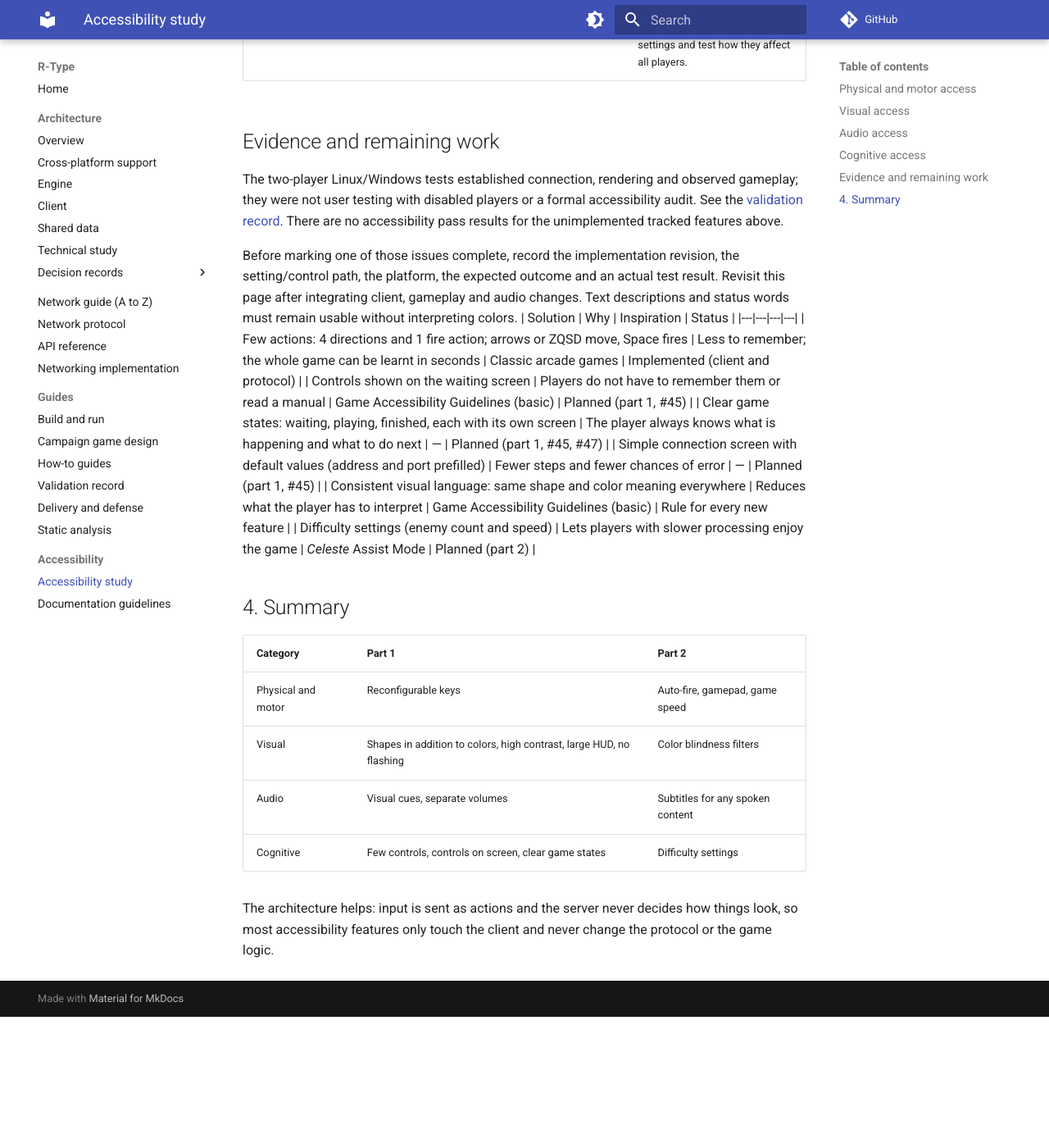
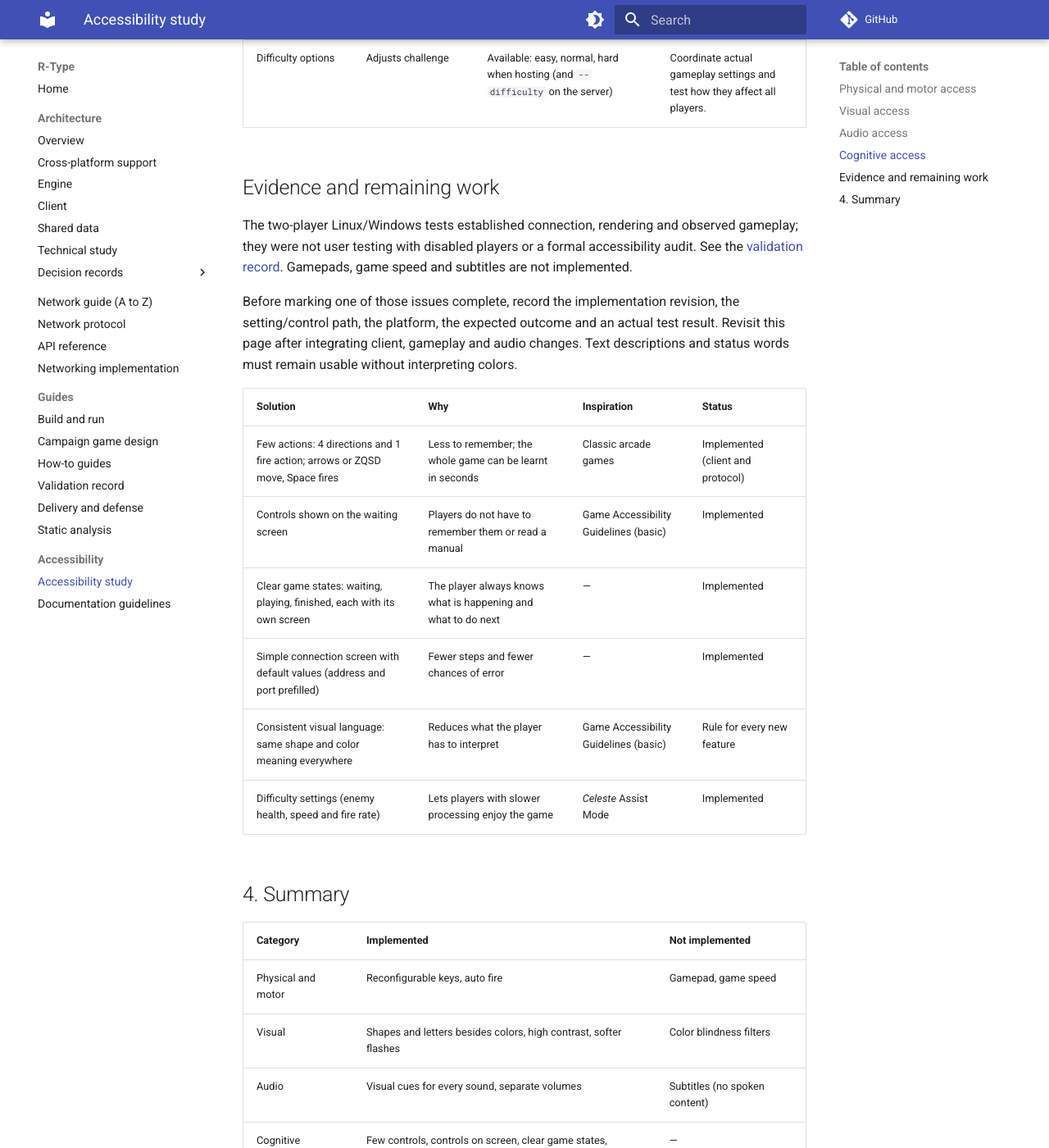
Before and after one commit to Nivek-Hyn/epitech-rtype, an MkDocs documentation site: the page built from docs/accessibility.md, in a window 1280 px wide and 1400 px high, scrolled down 3034 px. Shown: the whole window at 82% size. Built offline with MkDocs 1.6.1 and Material for MkDocs 9.7.7, drawn with Linux system fonts in a browser that asks for light colours; comment, search, counter and statistics services are not loaded; before the commit the page ends 4274 px from its top, so only the background shows below that; some of the changed text lies outside the part shown.

Commit message:
docs: describe the delivered game, accessibility and client hosting

```diff
--- a/docs/accessibility.md
+++ b/docs/accessibility.md
@@ -44,49 +44,49 @@ The server sends type/variant; the client owns their appearance.
 
 | Feature | Barrier addressed | Current status | Verification to perform |
 |---|---|---|---|
-| Visual alternatives to important sounds | Lets players recover information with sound muted | Tracked, #68, alongside sound work #44 | Play muted and verify damage, wave and game-state information remains available visually. |
-| Separate volumes and mute | Lets players control competing sound | Tracked, #68 | Check music/effects independently and verify persistence where settings are implemented. |
+| Visual alternatives to important sounds | Lets players recover information with sound muted | Available: explosions, red damage flash, wave banner, "P2 LEFT THE GAME" banner, end screens | Play muted and verify damage, wave and game-state information remains available visually. |
+| Separate volumes and mute | Lets players control competing sound | Available: music and effects volumes (with mute) in Settings, saved | Check music/effects independently and verify persistence where settings are implemented. |
 | Subtitles/captions | Makes spoken content available as text | Optional; no spoken content is implemented here | Review actual content before adding a subtitle requirement. |
 
-No gameplay sound is integrated in this snapshot. Silence is not evidence that the future sound/visual
-alternatives are complete; review both together when those features are integrated.
+Music, shots, hits and explosions are played; every one of them also has a visual counterpart.
 
 ## Cognitive access
 
 | Feature | Barrier addressed | Current status | Verification to perform |
 |---|---|---|---|
 | Few actions: movement and shooting | Limits the number of controls to learn | Available | Ask another member to start without verbal instructions. |
-| Controls printed in the terminal | Provides a basic reference | Available; not an in-game help screen | Ensure the in-game UI makes controls discoverable when #45 is implemented. |
-| Connection, waiting and end-game screens | Explains what to do and the current state | Tracked, #45 and #47 | Verify defaults, errors, reconnect flow, victory and defeat. |
-| Clear state and score display | Makes outcomes understandable | HUD tracked, #46; wire fields already exist | Check actual state transitions and the client display, not just enum declarations. |
-| Difficulty options | Adjusts challenge | Optional | Coordinate actual gameplay settings and test how they affect all players. |
+| Controls shown in game | Provides a basic reference | Available: the waiting room lists the controls | Ensure the in-game UI makes controls discoverable when #45 is implemented. |
+| Connection, waiting and end-game screens | Explains what to do and the current state | Available: connection messages (refused, unreachable, lost), waiting room with ready state, victory and game over screens | Verify defaults, errors, reconnect flow, victory and defeat. |
+| Clear state and score display | Makes outcomes understandable | Available: score, level, wave and lives of every player in the HUD | Check actual state transitions and the client display, not just enum declarations. |
+| Difficulty options | Adjusts challenge | Available: easy, normal, hard when hosting (and `--difficulty` on the server) | Coordinate actual gameplay settings and test how they affect all players. |
 
 ## Evidence and remaining work
 
 The two-player Linux/Windows tests established connection, rendering and observed gameplay; they were not
 user testing with disabled players or a formal accessibility audit. See the [validation record](validation.md).
-There are no accessibility pass results for the unimplemented tracked features above.
+Gamepads, game speed and subtitles are not implemented.
 
 Before marking one of those issues complete, record the implementation revision, the setting/control path,
 the platform, the expected outcome and an actual test result. Revisit this page after integrating client,
 gameplay and audio changes. Text descriptions and status words must remain usable without interpreting colors.
+
 | Solution | Why | Inspiration | Status |
 |---|---|---|---|
 | Few actions: 4 directions and 1 fire action; arrows or ZQSD move, Space fires | Less to remember; the whole game can be learnt in seconds | Classic arcade games | Implemented (client and protocol) |
-| Controls shown on the waiting screen | Players do not have to remember them or read a manual | Game Accessibility Guidelines (basic) | Planned (part 1, #45) |
-| Clear game states: waiting, playing, finished, each with its own screen | The player always knows what is happening and what to do next | — | Planned (part 1, #45, #47) |
-| Simple connection screen with default values (address and port prefilled) | Fewer steps and fewer chances of error | — | Planned (part 1, #45) |
+| Controls shown on the waiting screen | Players do not have to remember them or read a manual | Game Accessibility Guidelines (basic) | Implemented |
+| Clear game states: waiting, playing, finished, each with its own screen | The player always knows what is happening and what to do next | — | Implemented |
+| Simple connection screen with default values (address and port prefilled) | Fewer steps and fewer chances of error | — | Implemented |
 | Consistent visual language: same shape and color meaning everywhere | Reduces what the player has to interpret | Game Accessibility Guidelines (basic) | Rule for every new feature |
-| Difficulty settings (enemy count and speed) | Lets players with slower processing enjoy the game | *Celeste* Assist Mode | Planned (part 2) |
+| Difficulty settings (enemy health, speed and fire rate) | Lets players with slower processing enjoy the game | *Celeste* Assist Mode | Implemented |
 
 ## 4. Summary
 
-| Category | Part 1 | Part 2 |
+| Category | Implemented | Not implemented |
 |---|---|---|
-| Physical and motor | Reconfigurable keys | Auto-fire, gamepad, game speed |
-| Visual | Shapes in addition to colors, high contrast, large HUD, no flashing | Color blindness filters |
-| Audio | Visual cues, separate volumes | Subtitles for any spoken content |
-| Cognitive | Few controls, controls on screen, clear game states | Difficulty settings |
+| Physical and motor | Reconfigurable keys, auto fire | Gamepad, game speed |
+| Visual | Shapes and letters besides colors, high contrast, softer flashes | Color blindness filters |
+| Audio | Visual cues for every sound, separate volumes | Subtitles (no spoken content) |
+| Cognitive | Few controls, controls on screen, clear game states, difficulty settings | — |
 
 The architecture helps: input is sent as actions and the server never decides how things look, so most
 accessibility features only touch the client and never change the protocol or the game logic.
```
Also changed, not shown: README.md (+34 -35 lines), docs/architecture.md (+7 -3 lines).
